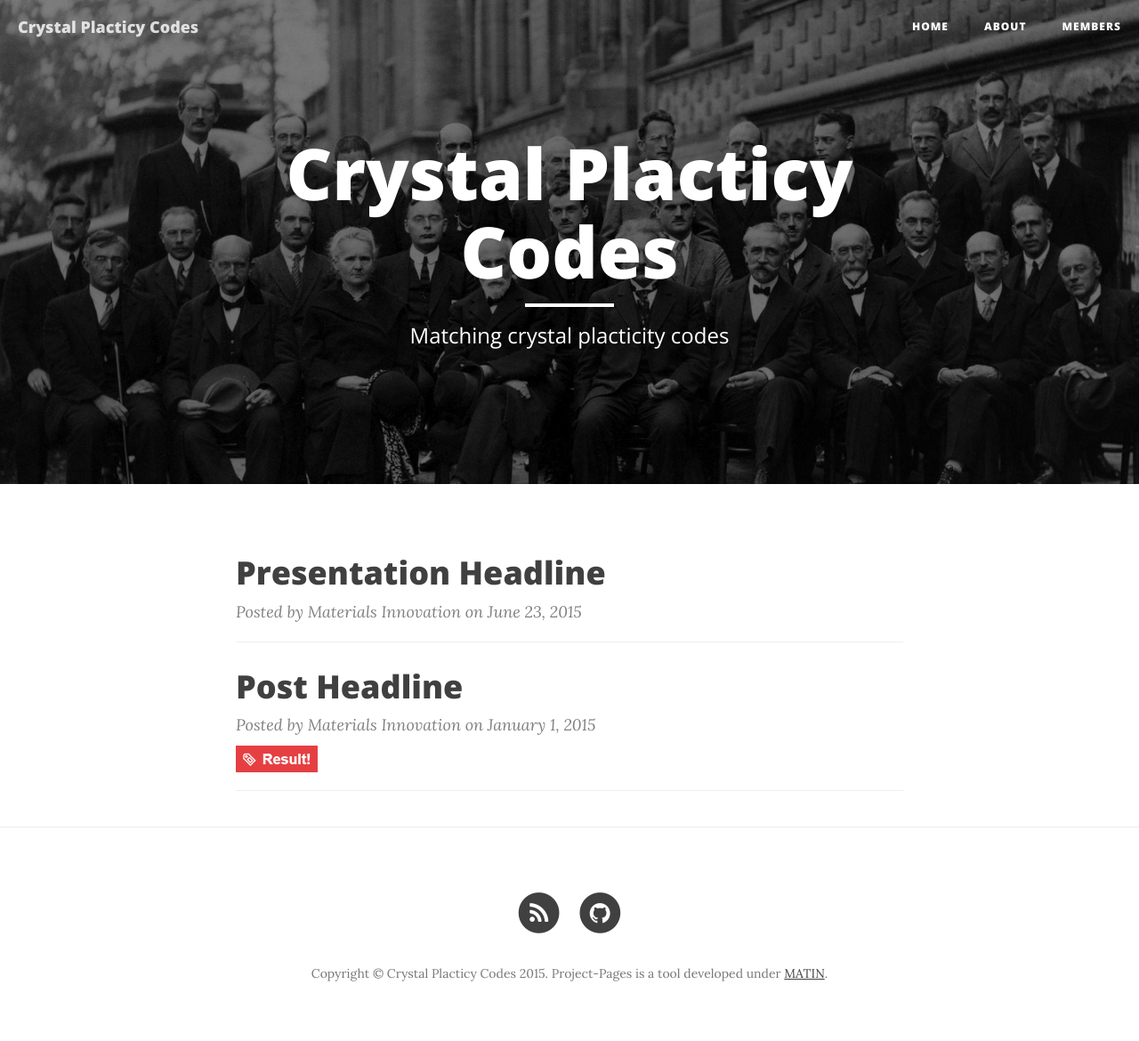
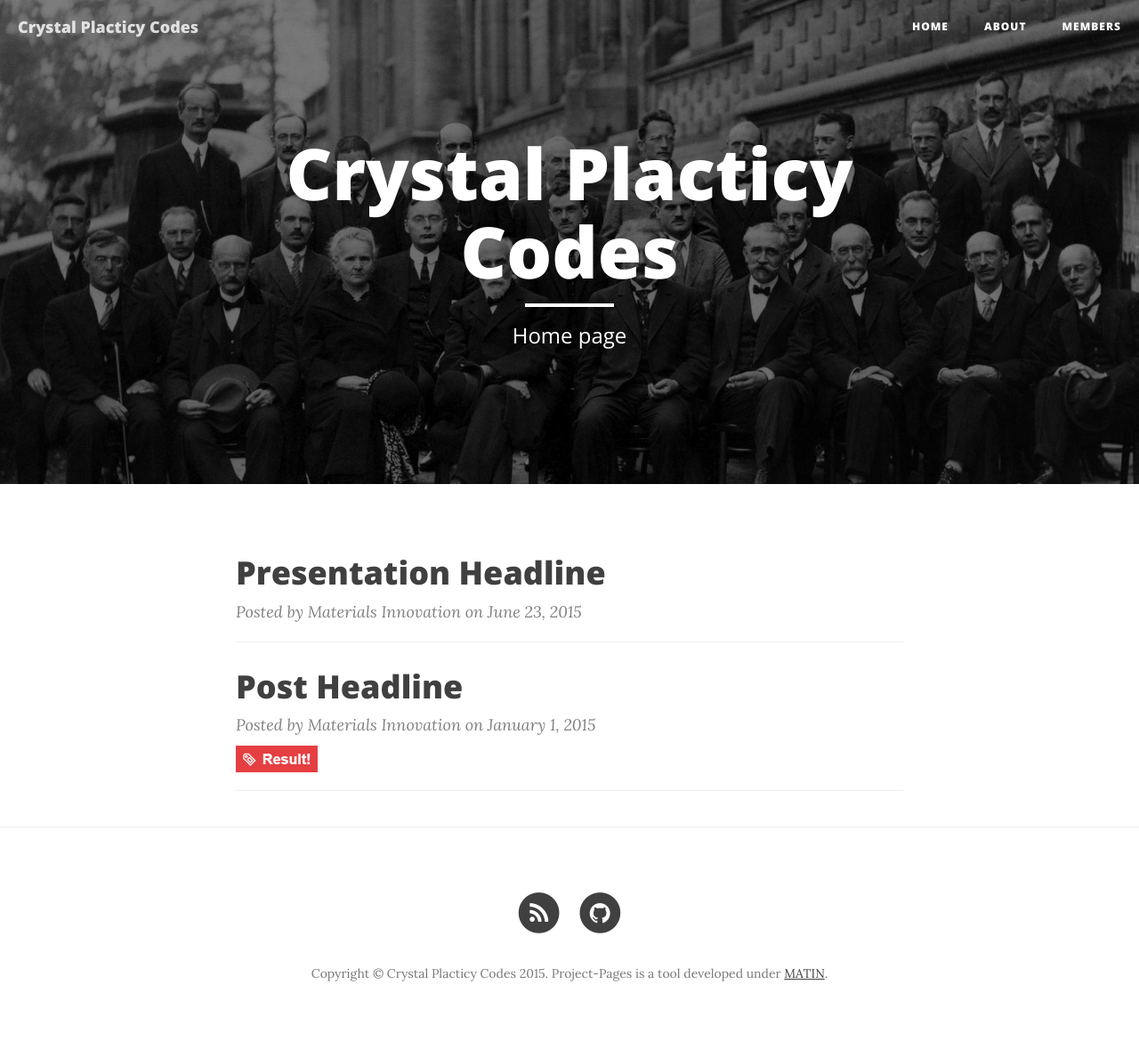
Before and after one commit to darrenm13/Test1, a Jekyll site: the page built from index.html, in a window 1280 px wide. Shown: the whole page at 89% size. Built offline with Jekyll 4.4.1, drawn with Linux system fonts in a browser that asks for light colours; nearby versions of some CDN libraries; the list of posts is cut into pages by our own code.

Commit message:
Update _config.yml

```diff
--- a/_config.yml
+++ b/_config.yml
@@ -3,7 +3,7 @@
 title: Crystal Placticy Codes
 header-img: img/home-bg.jpg
 email: darrenmm33@gmail.com
-description: "Matching crystal placticity codes"
+description: "Home page"
 baseurl: "/Test1"
 url: "http://darrenm13.github.io"
 github_username:  darrenm13
```
